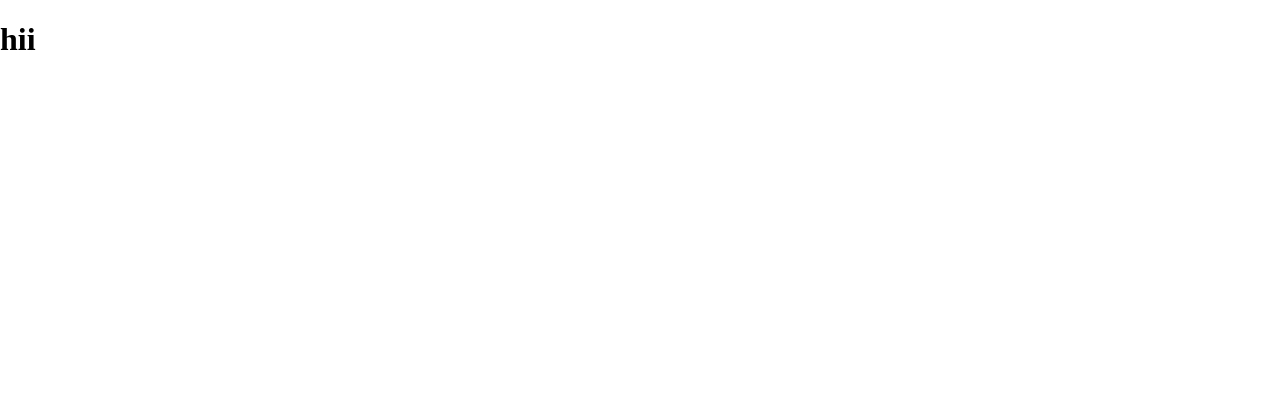
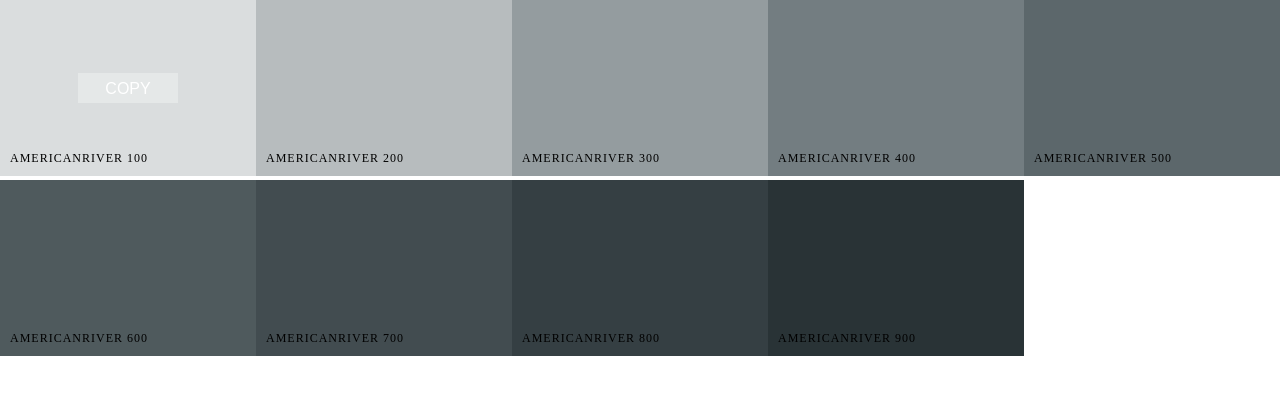
Before and after one commit to promiseume/color-app, a React (Create React App) app: page /palette/flat-ui-colors-american/americanriver in a window 1280 px wide. Shown: the top 394 px of the page. Built offline with nearby package versions, Linux system fonts and the light colour scheme.

Commit message:
added single color palette

```diff
--- a/src/App.js
+++ b/src/App.js
@@ -3,13 +3,22 @@ import { Routes, Route } from "react-router-dom";
 import PaletteWrapper from "./paletteWrapper.jsx";
 import { seedColor } from "./seedColor.js";
 import PaletteList from "./PaletteList.jsx";
+import SingleWrapper from "./singleWrapper.jsx";
+
 function App() {
   return (
     <div className="App">
       <Routes>
-        <Route exact path="/" element={<PaletteList palettes={seedColor}/>}></Route>
-        <Route path="/palette/:id" element={<PaletteWrapper/>}></Route>
-        <Route path="/palette/:paletteId/:colorId" element={<h1>hii</h1>}></Route>
+        <Route
+          exact
+          path="/"
+          element={<PaletteList palettes={seedColor} />}
+        ></Route>
+        <Route path="/palette/:id" element={<PaletteWrapper />}></Route>
+        <Route
+          path="/palette/:id/:colorId"
+          element={<SingleWrapper />}
+        ></Route>
       </Routes>
     </div>
   );
--- a/src/Palette.jsx
+++ b/src/Palette.jsx
@@ -25,6 +25,9 @@ export default function Palette({ palette }) {
             backgroundcolor={color[format]}
             name={color.name}
             key={color.id}
+            id={color.id}
+            paletteId={palette.id}
+            showLink={true}
           />
         ))}
       </div>
--- a/src/colorBox.css
+++ b/src/colorBox.css
@@ -1,6 +1,6 @@
 .ColorBox{
     width: 20%;
-    height:25%;
+    height:22vh;
     display: inline-block;
     cursor: pointer;
     margin:0 auto;
--- a/src/colorBox.jsx
+++ b/src/colorBox.jsx
@@ -3,7 +3,7 @@ import "./colorBox.css";
 import { CopyToClipboard } from "react-copy-to-clipboard";
 import { Link } from "react-router-dom";
 
-export default function ColorBox({ backgroundcolor, name }) {
+export default function ColorBox({ backgroundcolor, name, id,paletteId,showLink }) {
   const [copied, setCopied] = useState(false);
   const changeCopyState = () => {
     setCopied(true);
@@ -27,9 +27,11 @@ export default function ColorBox({ backgroundcolor, name }) {
           </div>
           <button className="copy-button">Copy</button>
         </div>
-        <Link to="/" onClick={(e) => e.stopPropagation()}>
+        {showLink &&
+        <Link to={`/palette/${paletteId}/${id}`} onClick={(e) => e.stopPropagation()}>
           <span className="see-more">More</span>
         </Link>
+}
       </div>
     </CopyToClipboard>
   );
--- /dev/null
+++ b/src/singleColorPalette.jsx
@@ -0,0 +1,31 @@
+import React, { useState } from "react";
+import ColorBox from "./colorBox.jsx";
+
+export default function SingleColor({ palette, colorId }) {
+  const [format, setFormat] = useState("hex");
+
+  const handleShade = (palette, colorId) => {
+    let shades = [];
+    let allColors = palette.colors;
+    for (let key in allColors) {
+      shades = shades.concat(
+        allColors[key].filter((color) => color.id === colorId)
+      );
+    }
+    return shades.slice(1);
+  };
+  return (
+    <div>
+      {handleShade(palette, colorId).map((color) => (
+        <ColorBox
+          backgroundcolor={color[format]}
+          name={color.name}
+          key={color.name}
+          id={color.id}
+          showLink={false}
+          // paletteId={palette.id}
+        />
+      ))}
+    </div>
+  );
+}
--- /dev/null
+++ b/src/singleWrapper.jsx
@@ -0,0 +1,14 @@
+import React, { useEffect } from "react";
+import Palette from "./Palette.jsx";
+import { useParams } from "react-router-dom";
+import SingleColorPalette from "./singleColorPalette.jsx";
+import { seedColor } from "./seedColor.js";
+import { ChangeColorChange } from "./colorConverter.js";
+
+export default function SinglePaletteWrapper() {
+  const findPalette = (id) => seedColor.find((palette) => palette.id === id);
+
+  const {id,colorId } = useParams();
+  const palette = ChangeColorChange(findPalette(id));
+  return <SingleColorPalette palette={palette} colorId={colorId} />;
+}
```
